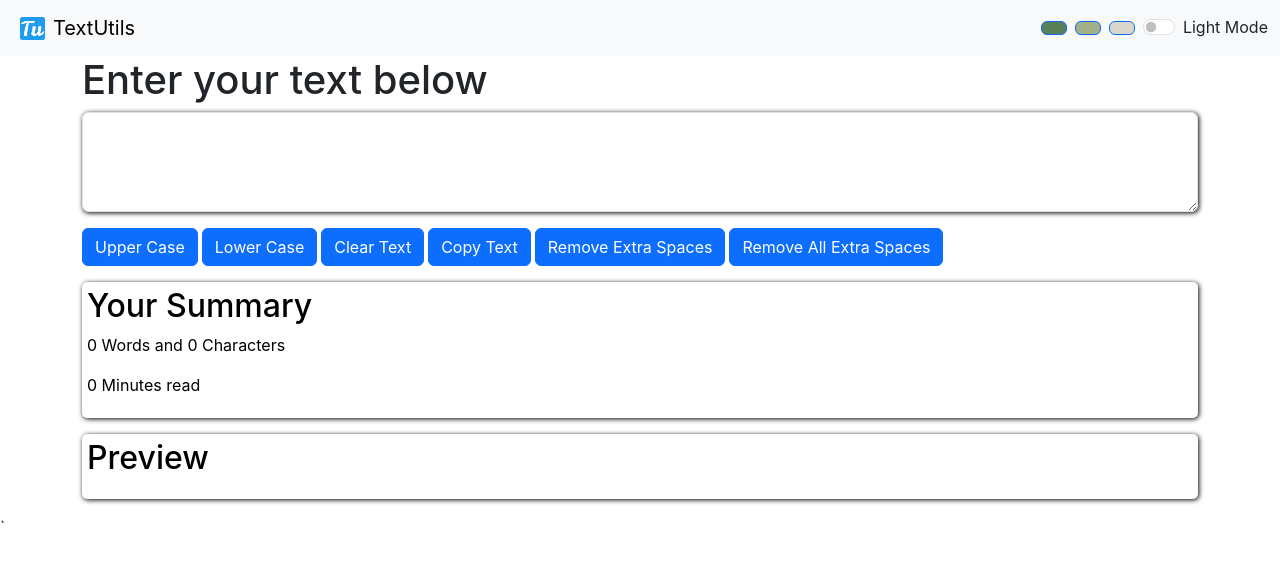
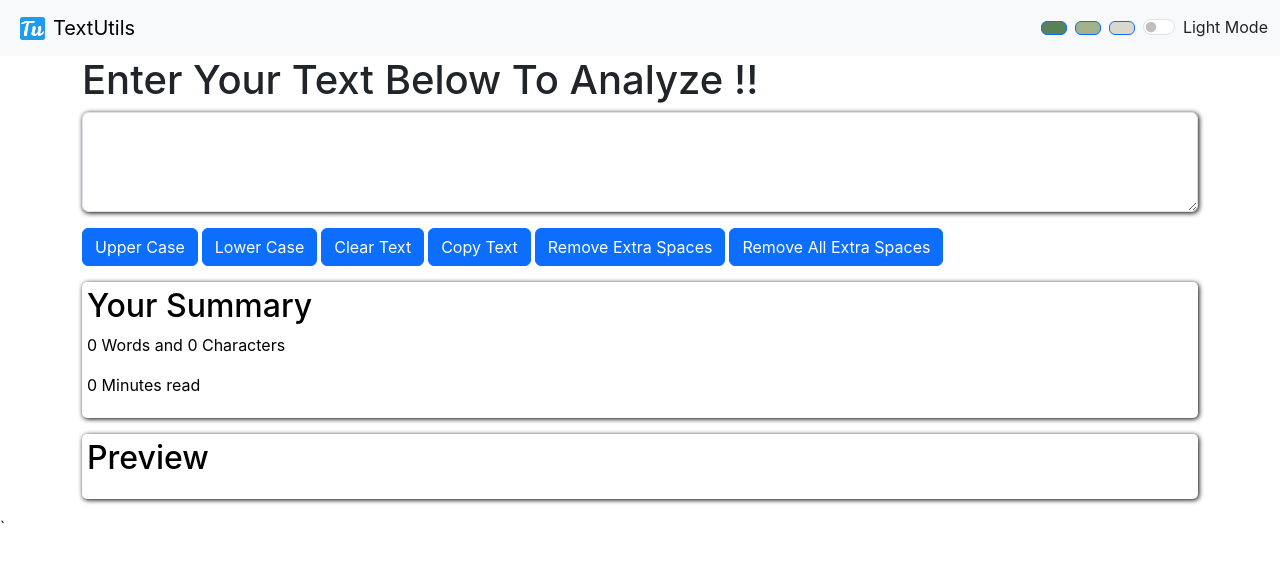
Before and after one commit to shubham191299/TextUtils-ReactJS, a React (Create React App) app: page / in a window 1280 px wide. Shown: the top 562 px of the page. Built offline with nearby package versions, Linux system fonts and the light colour scheme.

Commit message:
Modified Heading

```diff
--- a/src/App.js
+++ b/src/App.js
@@ -117,7 +117,7 @@ function App() {
       />
       <Alert alert={alert} />
       <TextForm
-          heading="Enter your text below to analyze !!"
+          heading="Enter Your Text Below To Analyze !!"
           textArea={textArea}
           myStyle={myStyle}
           showAlert={showAlert}
--- a/src/components/TextForm.js
+++ b/src/components/TextForm.js
@@ -44,7 +44,7 @@ export default function TextForm(props) {
     <>
       <div className="container">
         <div className="form-floating">
-          <h1>Enter your text below</h1>
+          <h1>{props.heading}</h1>
           <textarea
             className="form-control"
             value={text}
@@ -104,8 +104,9 @@ export default function TextForm(props) {
 }
 
 TextForm.propTypes = {
-  textArea: PropTypes.object.isRequired,
-  myStyle: PropTypes.object.isRequired,
+    heading: PropTypes.string.isRequired,
+    textArea: PropTypes.object.isRequired,
+    myStyle: PropTypes.object.isRequired,
 };
 
 TextForm.defaultProps = {
@@ -122,4 +123,5 @@ TextForm.defaultProps = {
     padding: "5px",
     boxShadow: "1px 1px 5px black",
   },
+  heading: "Enter your text below to analyze !!",
 };
```
